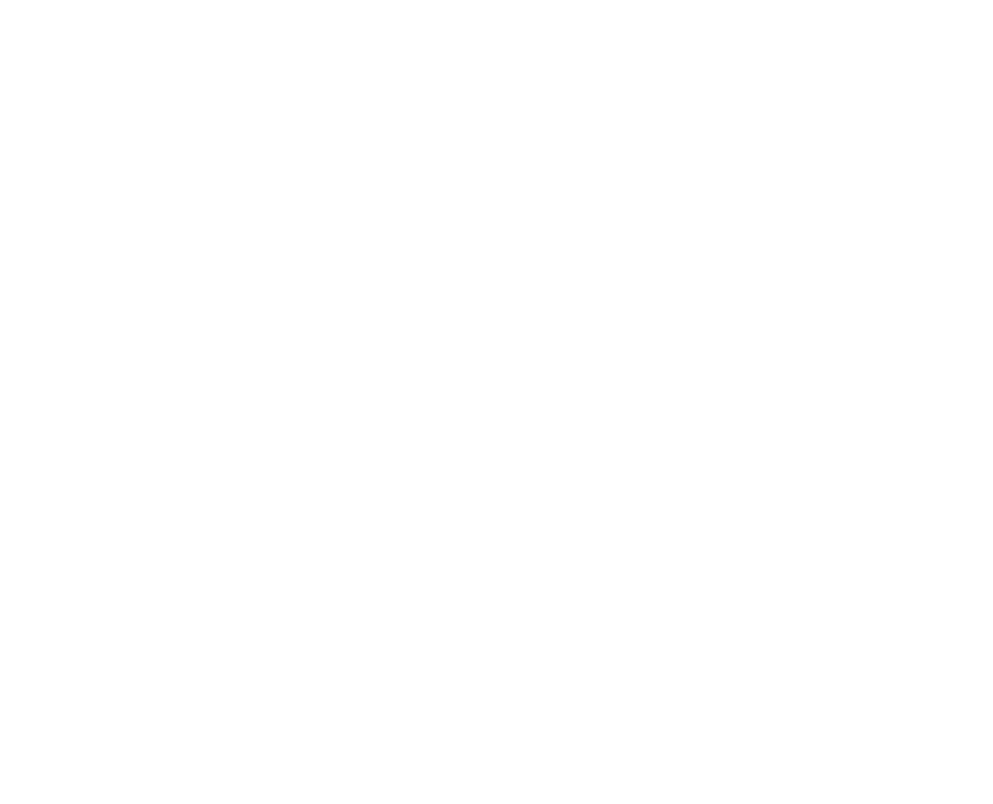
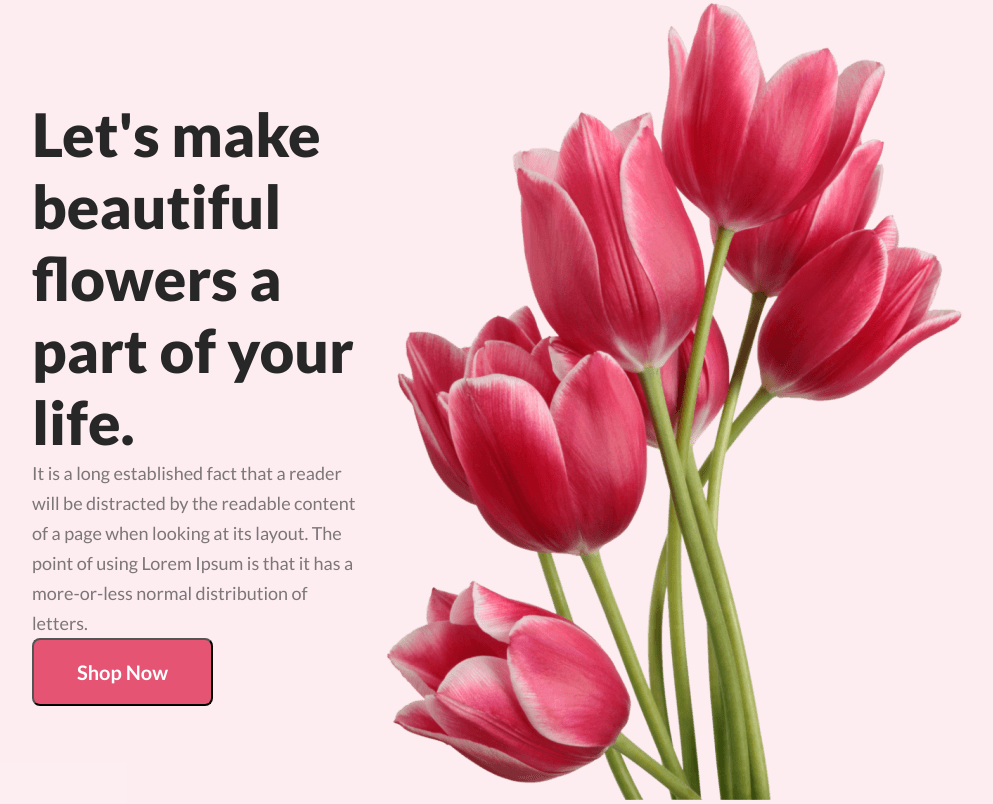
Before and after one commit to mehediibnjakir/flower-shop-hasan, a plain HTML site: page index.html in a window 1280 px wide. Shown: the whole page, without its empty margins (128-1121 px from the left). Drawn offline with Linux system fonts and the light colour scheme.

Commit message:
flower 2nd

```diff
--- a/index.html
+++ b/index.html
@@ -5,10 +5,23 @@
     <meta name="viewport" content="width=device-width, initial-scale=1.0">
     <title>Flower Shop</title>
     <link rel="stylesheet" href="style/style.css">
+
+    <style>
+        @import url('https://fonts.googleapis.com/css2?family=Lato:ital,wght@0,400;0,700;0,900;1,300;1,400;1,700&display=swap');
+    </style>
 </head>
 <body>
     <header>
-
+        <div class="container banner">
+            <div class="b-text">
+                <h1 class="h-text">Let's make beautiful flowers a part of your life.</h1>
+                <p class="hp-text">It is a long established fact that a reader will be distracted by the readable content of a page when looking at its layout. The point of using Lorem Ipsum is that it has a more-or-less normal distribution of letters.</p>
+                <button class="btn-primary">Shop Now</button>
+            </div>
+            <div class="b-img">
+                <img src="image/pngwing-10.png" alt="" class="ph-img">
+            </div>
+        </div>
     </header>
     <main></main>
     <footer></footer>
--- a/style/style.css
+++ b/style/style.css
@@ -0,0 +1,57 @@
+
+* {
+    margin: 0;
+    padding: 0;
+    font-family:lato:sans-serif;
+}
+
+header {
+    background-color: rgba(229, 84, 115, 0.1);
+}
+
+.container {
+    width: 75%;
+    max-width: 1440px;
+    margin: 0px auto;
+}
+
+.banner {
+    display: flex;
+    align-items: center;
+    justify-content: space-between;
+}
+
+.banner .b-text .h-text {
+    color: #272727;
+    font-family: Lato;
+    font-size: 60px;
+    font-style: normal;
+    font-weight: 800;
+    line-height: normal;
+}
+
+p {
+    color: rgba(39, 39, 39, 0.6);
+    font-family: Lato;
+    font-size: 18px;
+    font-style: normal;
+    font-weight: 400;
+    line-height: 30px;
+    /* 166.667% */
+}
+
+.btn-primary {
+    border-radius: 8px;
+    background-color: #E55473;
+    color: #FFF;
+    font-family: Lato;
+    font-size: 20px;
+    font-style: normal;
+    font-weight: 700;
+    line-height: normal;
+    display: inline-flex;
+    padding: 20px 43px;
+    align-items: flex-start;
+    gap: 10px;
+    transition-timing-function: 1s step-start;
+}
```
